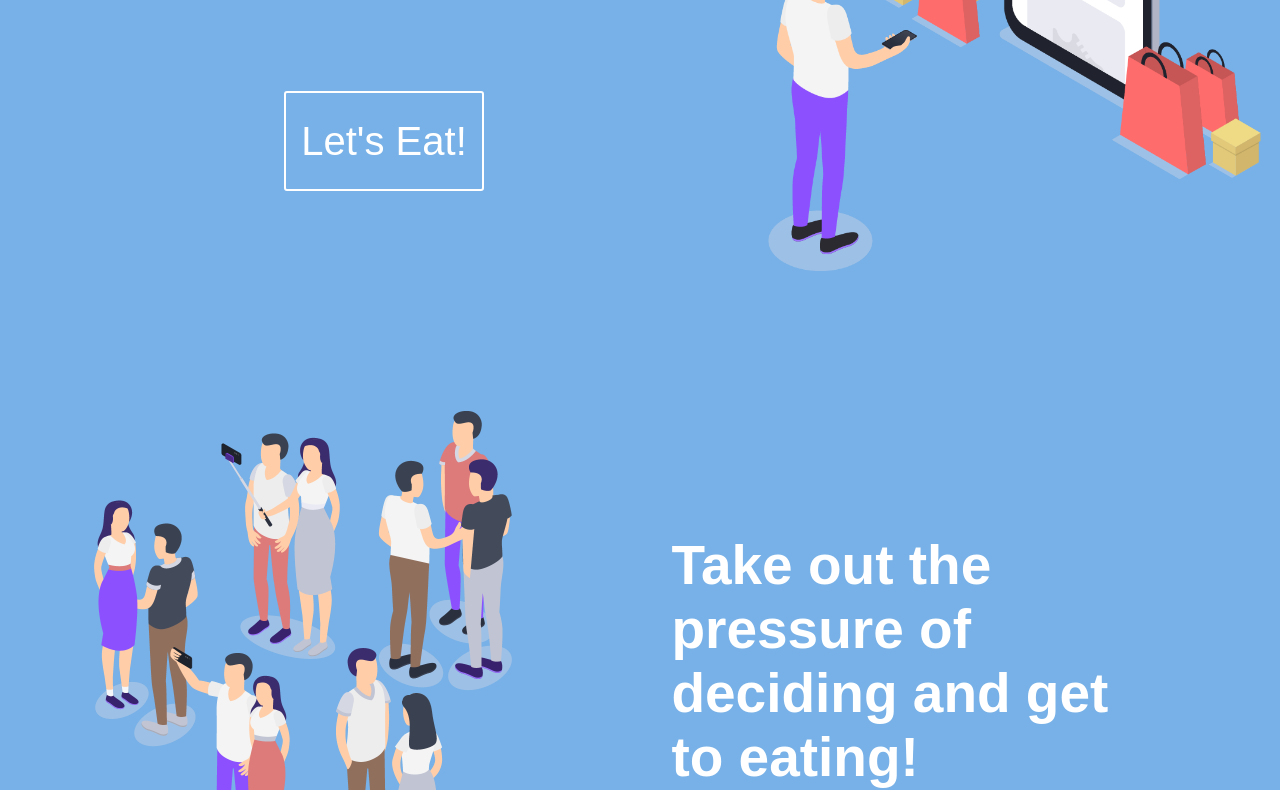
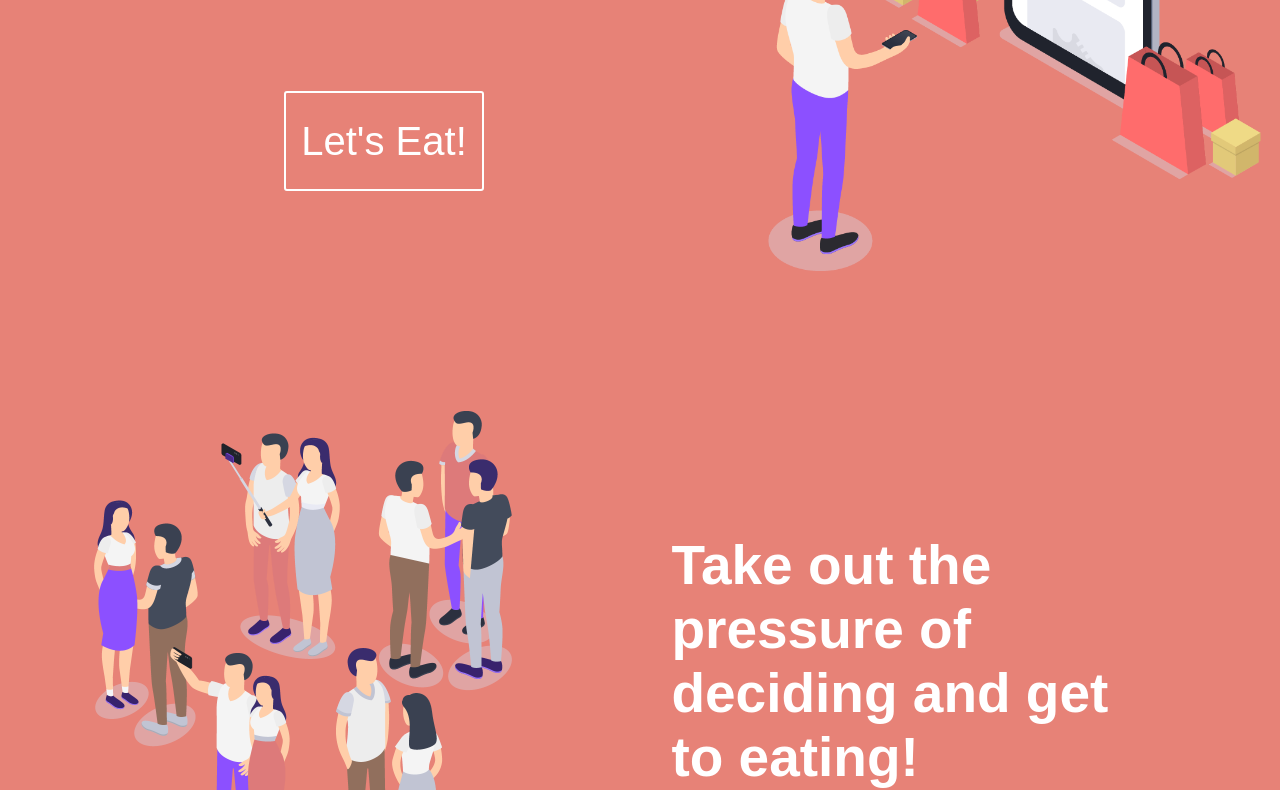
Before and after one commit to robertolozano/RestaurantTinder, a website: page public/html/landing.html in a window 1280 px wide. Shown: the part 446-1236 px from the top of the page. Drawn offline with Linux system fonts and the light colour scheme; no server answers; a web font is replaced by a local one.

Commit message:
test if heroku detects github change

```diff
--- a/public/css/landing.css
+++ b/public/css/landing.css
@@ -1,5 +1,5 @@
 body{
-    background-color: #77B1E7;
+    background-color: #e78277;
     height: 100%;
     width: 100%;
 }
```
Also changed, not shown: 1 other file.
